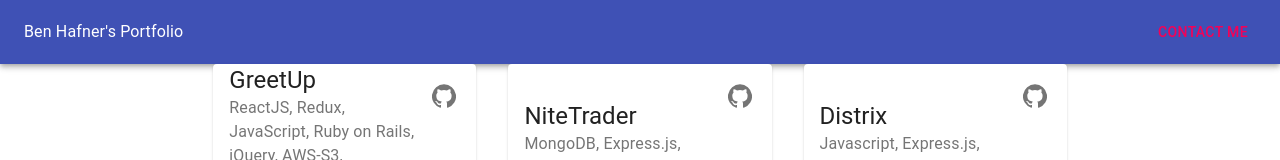
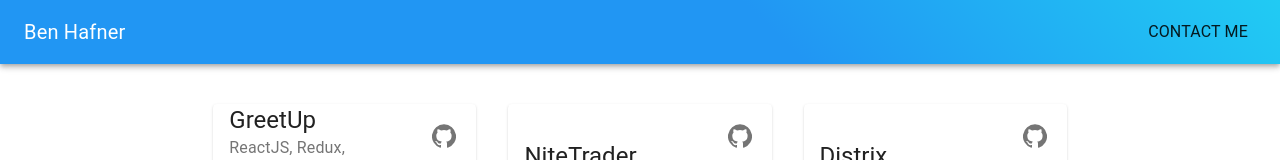
Before and after one commit to brhafner/portfolio, a React (Create React App) app: page / in a window 1280 px wide. Shown: the top 160 px of the page. Built offline with nearby package versions, Linux system fonts and the light colour scheme.

Commit message:
add linear gradiant to appBar

```diff
--- a/src/Dropdown.js
+++ b/src/Dropdown.js
@@ -10,7 +10,7 @@ import LinkedInIcon from '@material-ui/icons/LinkedIn';
 import GitHubIcon from '@material-ui/icons/GitHub';
 import FingerprintIcon from '@material-ui/icons/Fingerprint';
 import Link from '@material-ui/core/Link';
-import * as Resume from './assets/Resume - Ben Hafner.pdf'
+import { Typography } from '@material-ui/core';
 
 const StyledMenu = withStyles({
     paper: {
@@ -60,12 +60,14 @@ export default function CustomizedMenus() {
                 aria-controls="customized-menu"
                 aria-haspopup="true"
                 // variant="contained"
-                color="secondary"
+                color="white"
                 onClick={handleClick}
                 hover="pointer"
             >
-                Contact Me
-      </Button>
+                <Typography>
+                    Contact Me
+                </Typography>
+            </Button>
             <StyledMenu
                 id="customized-menu"
                 anchorEl={anchorEl}
@@ -77,7 +79,7 @@ export default function CustomizedMenus() {
                     href="https://greet-up-seeds.s3-us-west-1.amazonaws.com/Resume+-+Ben+Hafner.pdf"
                     target="_blank"
                     rel="noopener"
-                    // download
+                    color="inherit"
                 >
                     <StyledMenuItem >
                         <ListItemIcon>
--- a/src/Header.js
+++ b/src/Header.js
@@ -5,8 +5,13 @@ import { makeStyles } from '@material-ui/styles';
 import Dropdown from './Dropdown';
 
 const useStyles = makeStyles(() => ({
+    appBarBackground: {
+        background: 'linear-gradient(45deg, #2196F3 60%, #21CBF3 100%)',
+        marginBottom: '40px'
+    },
     typographyStyles: {
-        flex: 1
+        flex: 1,
+        fontSize: '20px'
     }
 }))
 
@@ -14,10 +19,10 @@ const Header = () => {
     const classes = useStyles();
 
    return (
-       <AppBar position="static">
+       <AppBar position="static" className={classes.appBarBackground}>
            <Toolbar>
                <Typography className={classes.typographyStyles}>
-                   Ben Hafner's Portfolio
+                   Ben Hafner
                 </Typography>
                {/* <PersonIcon /> */}
                <Dropdown />
--- a/src/ProjectCard.js
+++ b/src/ProjectCard.js
@@ -29,7 +29,7 @@ const useStyles = makeStyles({
 
 export default function ProjectCard(props) {
     const classes = useStyles();
-    const bull = <span className={classes.bullet}>•</span>;
+    // const bull = <span className={classes.bullet}>•</span>;
 
     const { title, technology, description, liveLink, gitHubURL, imageUrl } = props;
 
```
Also changed, not shown: 1 other file (tests, documents, lock files or other folders).
